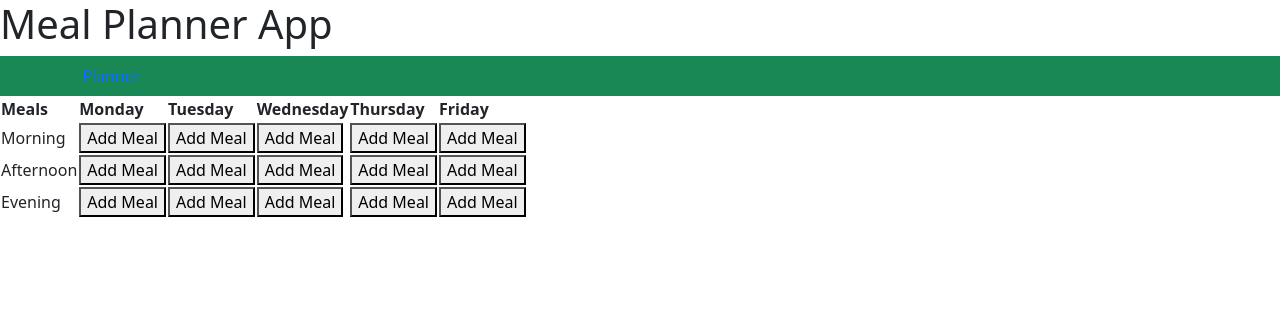
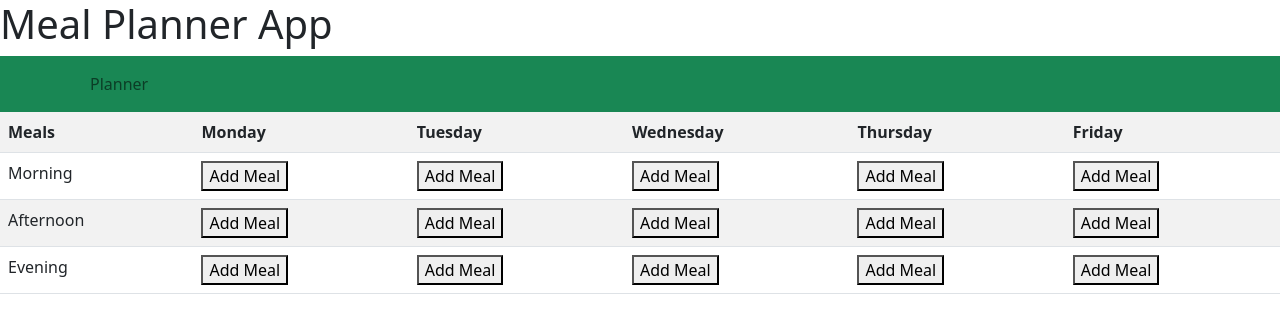
Before and after one commit to JackCornblum/phase-2-frontend, a React (Create React App) app: page /planner in a window 1280 px wide. Shown: the top 324 px of the page. Built offline with nearby package versions, Linux system fonts and the light colour scheme.

Commit message:
added bootstrap style to table

```diff
--- a/src/Components/Calendar.js
+++ b/src/Components/Calendar.js
@@ -1,6 +1,7 @@
 import Popup from 'reactjs-popup';
 import 'reactjs-popup/dist/index.css';
 import CalendarCell from './CalendarCell';
+import {Table} from "react-bootstrap"
 
 function Calendar(){
 
@@ -14,7 +15,7 @@ function Calendar(){
 
     return(
         <div>
-            <table>
+            <Table striped>
                 <tbody>
 
                 <tr>
@@ -40,7 +41,7 @@ function Calendar(){
                 </tr>
                 </tbody>
 
-            </table>
+            </Table>
 
         </div>
     )
--- a/src/Components/Navbar.js
+++ b/src/Components/Navbar.js
@@ -9,7 +9,7 @@ function NavBar(){
             <Navbar.Toggle aria-controls="basic-navbar-nav" />
             <Navbar.Collapse id="basic-navbar-nav"> */}
             <Nav className="me-auto">
-                <NavLink to="/planner">Planner</NavLink>
+                <Nav.Link href="/planner">Planner</Nav.Link>
                 {/* <NavLink href="#link">Shopping List</NavLink> */}
             </Nav>
             {/* </Navbar.Collapse> */}
```
